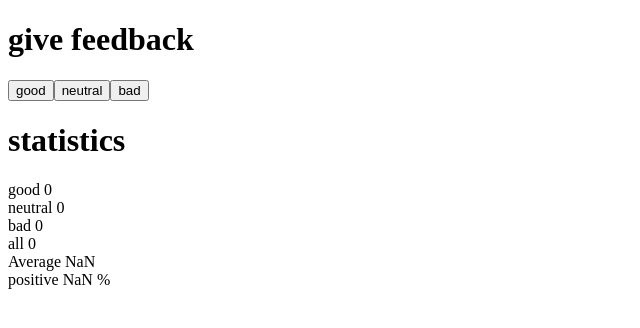
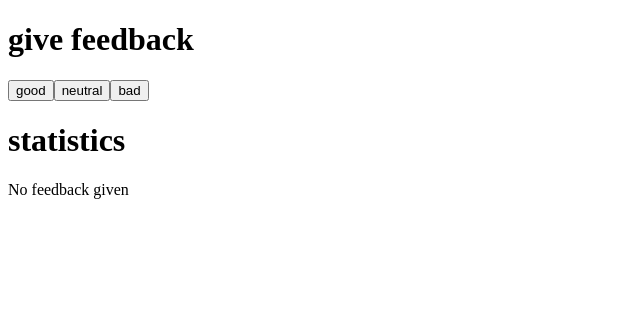
Before and after one commit to VilKiv/Fullstack_open, a React (Vite) app in the folder osa_1/unicafe/: page / in a window 1280 px wide. Shown: the top 328 px of the page, without its empty margins (0-640 px from the left). Built offline with nearby package versions, Linux system fonts and the light colour scheme.

Commit message:
Tehty 1.9

```diff
--- a/osa_1/unicafe/src/App.jsx
+++ b/osa_1/unicafe/src/App.jsx
@@ -15,6 +15,16 @@ const Button = (props) => (
 )
 
 const Statistics = (props) => {
+  if (props.statistics.numberOfReviews===0) {
+    return (
+      <>
+        <Title title = {"statistics"}/>
+        <p>No feedback given</p>
+      </>
+
+    )
+  }
+
   return (
     <>
       <Title title = {"statistics"}/>
@@ -57,8 +67,8 @@ const App = () => {
   }
 
   const calculateAverage = () => {
-    const cumatedReviews = good - bad
-    return cumatedReviews / numberOfReviews()
+    const cumulatedReviews = good - bad
+    return cumulatedReviews / numberOfReviews()
   }
 
   const positivePercentage = () => {
```
